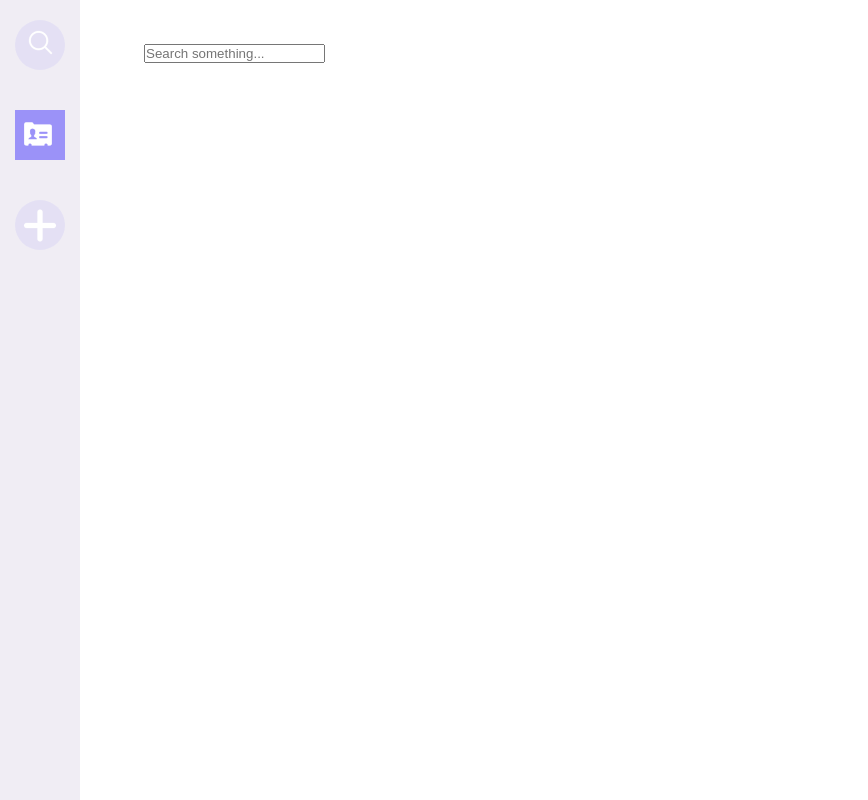
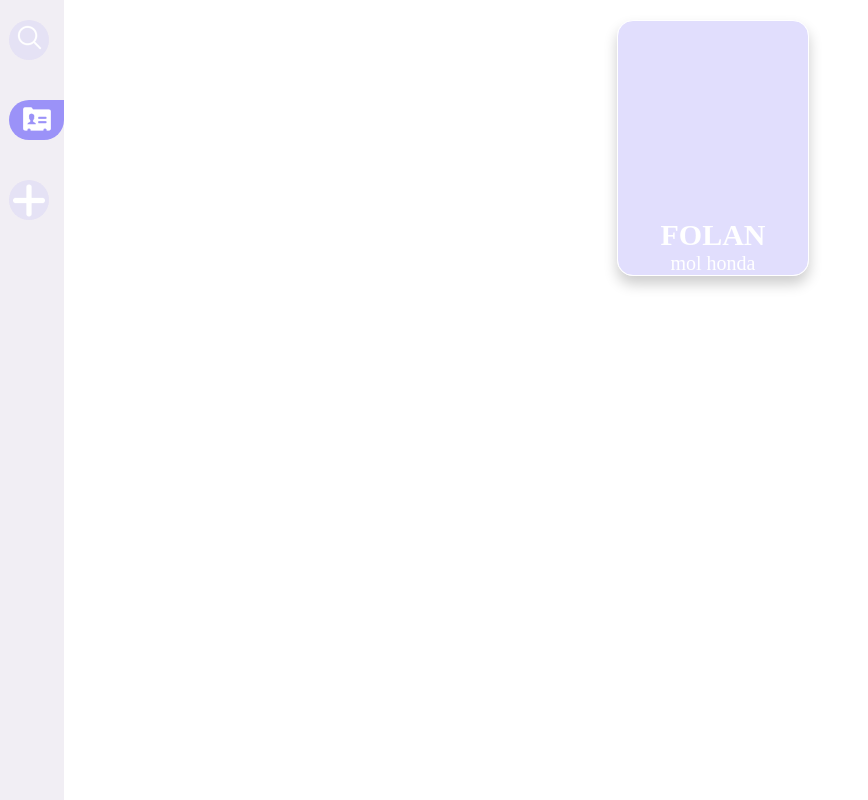
Before and after one commit to THSK4U/MyContacts, a plain HTML site: page index.html in a window 1280 px wide. Shown: the whole page, without its empty margins (0-868 px from the left). Drawn offline with Linux system fonts and the light colour scheme.

Commit message:
Search Input HTML&CSS et Demo Carte

```diff
--- a/index.html
+++ b/index.html
@@ -17,7 +17,7 @@
             </a>
         </li>
 
-        <li class="navbar-item" >
+        <li class="navbar-contact" >
             <a href="#" class="nav-contact">
                 <img src="/Media/Contact.png" alt="Contact icone">
             </a>
@@ -32,12 +32,30 @@
 
     </nav>
     <main>
-        <div class="input-container">
-            <input type="text" name="text" class="input" placeholder="Search something...">
+            <div class="input-container">
+            <input type="text" name="text" class="input" placeholder="Search...">
             </div>
 
 
 
+    <div class="cards">
+
+            <div class="flip-card">
+                <div class="flip-card-inner">
+                    <div class="flip-card-front">
+                        <p class="title">FOLAN</p>
+                        <p>mol honda</p>
+                    </div>
+                    <div class="flip-card-back">
+                        <p class="title">FOLAN HMED</p>
+                        <p>mol honda sfra</p>
+                        <p>060606060</p>
+                    </div>
+                </div>
+            </div>
+
+
+    </div>
 </main>
     <script src="/script.js"></script>
 </body>
--- a/script.js
+++ b/script.js
@@ -1,8 +1,11 @@
+const input = document.querySelector(".input-container");
 
 function activateItem(item) {
         if (item.classList.contains('active')) {
             item.classList.remove('active');
+            input.classList.remove('active');
         } else {
             item.classList.add('active');
+            input.classList.add('active');
         }
     }
--- a/style.css
+++ b/style.css
@@ -25,10 +25,10 @@
 }
 
 .navbar{
-    width: 5rem;
+    width: 4rem;
     height: 100%;
     position: fixed;
-    background: rgba(188, 178, 205, 0.23);
+    background: rgba(188, 178, 205, 0.214);
     display: flex;
     justify-content: center;
 }
@@ -38,33 +38,125 @@
     flex-direction: column;
 }
 
-.navbar-item{
+.navbar-item, .navbar-contact{
     background-color: rgba(155, 146, 248, 0.14);
-    width: 50px;
-    height: 50px;
+    width: 40px;
+    height: 40px;
     border-radius: 50%;
     display: flex;
     justify-content: center;
     margin: 20px;
     transition:background-color 0.7s ease,width 0.4s ease, border-radius 0.8s ease;
 }
-.navbar-item .nav-contact{
-    width: 100%;
-    background: rgba(155, 146, 248, 1);
-}
-.navbar-item.active {
-  width: 72%;
+
+.navbar-item.active, .navbar-contact {
+  width: 64%;
   border-radius:25px 0 25px 25px ;
   background: rgba(155, 146, 248, 1);
 }
+
 .navbar-item:hover {
     background: rgba(155, 146, 248, 1);
 }
+
 .nav-search, .nav-contact, .nav-plus{
     display: flex;
     align-items: center;
 }
 
 main{
-  margin-top: 40px ;
+  margin-top: 20px ;
 }
+
+.input-container{
+position:absolute;
+left: -400px;
+background: rgb(155, 146, 248);
+width: 0px;
+height: 30px;
+border-radius: 0 15px 15px 0;
+transition:all 0.4s ease;
+z-index: -1;
+}
+.input{
+    box-sizing: border-box;
+    height: 100%;
+    width: 97%;
+    background-color: transparent;
+    border: none;
+    outline: none;
+    padding-bottom: 4px;
+    padding-left: 10px;
+    color: white;
+    transition: all 0.3s ease;
+}
+
+.input-container.active{
+    left: 62px;
+    width: 367px;
+    border-radius: 0 25px 25px 0;
+
+    }
+.input::placeholder {
+        color: rgba(255, 255, 255, 0.841);
+      }
+
+
+
+
+
+
+        .cards{
+            width: 100%;
+            display: flex;
+            flex-wrap: wrap;
+            justify-content: space-evenly;
+        }
+
+      .flip-card {
+        width: 190px;
+        height: 254px;
+      }
+
+      .title {
+        font-size: 1.5em;
+        font-weight: 900;
+      }
+
+      .flip-card-inner {
+        width: 100%;
+        height: 100%;
+        text-align: center;
+        transition: transform 0.6s;
+        transform-style: preserve-3d;
+      }
+
+      .flip-card:hover .flip-card-inner {
+        transform: rotateY(180deg);
+      }
+
+      .flip-card-front, .flip-card-back {
+        box-shadow: 0 8px 14px 0 rgba(0,0,0,0.2);
+        position: absolute;
+        display: flex;
+        flex-direction: column;
+        justify-content: end;
+        width: 100%;
+        height: 100%;
+        -webkit-backface-visibility: hidden;
+        backface-visibility: hidden;
+        border: 1px solid rgb(255, 255, 255);
+        border-radius: 1rem;
+      }
+
+      .flip-card-front {
+        background: rgba(155, 146, 248, 0.3);
+        color: rgb(255, 255, 255);
+      }
+
+      .flip-card-back {
+        font-size: 0.rem;
+        background: rgba(155, 146, 248, 0.3);
+        color: white;
+        transform: rotateY(180deg);
+      }
```
Also changed, not shown: Media/404-error.png (added).
